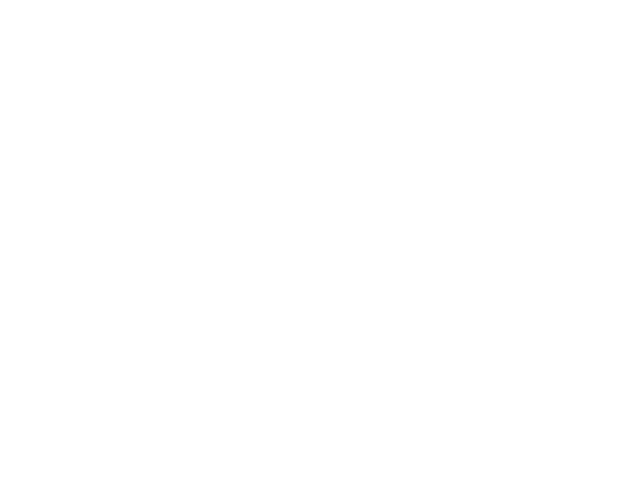
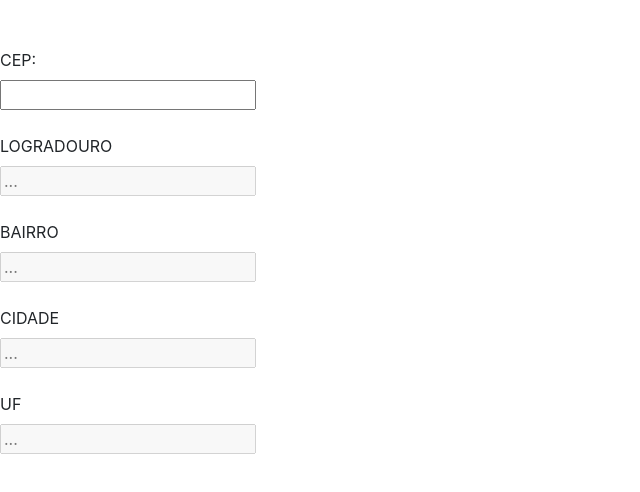
Before and after one commit to beatrizcastroe/Projeto-Integrador-Generation, an Angular app in the folder demo-front/ecous/: page /perfil in a window 1280 px wide. Before the commit this address led to /. Shown: the top 492 px of the page, without its empty margins (0-640 px from the left). Built offline with nearby package versions, Linux system fonts and the light colour scheme.

Commit message:
[Adição: Consumo da API do ViaCep] - [12/10/2021]

```diff
--- a/demo-front/ecous/src/app/app-routing.module.ts
+++ b/demo-front/ecous/src/app/app-routing.module.ts
@@ -16,6 +16,7 @@ import { QuemSomosComponent } from './quem-somos/quem-somos.component';
 import { RegisterComponent } from './register/register.component';
 import { DetalheProdutoComponent } from './detalhe-produto/detalhe-produto.component';
 import { LoginBackendComponent } from './login-backend/login-backend.component';
+import { PerfilComponent } from './perfil/perfil.component';
 
 
 const routes: Routes = [
@@ -37,7 +38,8 @@ const routes: Routes = [
   {path: 'contato',component:ContatoComponent},
   {path: 'produtos', component: ListagemProdutoComponent},
   {path: 'produto/:id', component: DetalheProdutoComponent},
-  {path: 'login-backend', component: LoginBackendComponent}
+  {path: 'login-backend', component: LoginBackendComponent},
+  {path: 'perfil', component: PerfilComponent}
 
 ];
 
--- a/demo-front/ecous/src/app/app.module.ts
+++ b/demo-front/ecous/src/app/app.module.ts
@@ -21,6 +21,7 @@ import { ContatoComponent } from './contato/contato.component';
 import { ListagemProdutoComponent } from './listagem-produto/listagem-produto.component';
 import { DetalheProdutoComponent } from './detalhe-produto/detalhe-produto.component';
 import { LoginBackendComponent } from './login-backend/login-backend.component';
+import { PerfilComponent } from './perfil/perfil.component';
 
 
 
@@ -42,7 +43,8 @@ import { LoginBackendComponent } from './login-backend/login-backend.component';
     ContatoComponent,
     ListagemProdutoComponent,
     DetalheProdutoComponent,
-    LoginBackendComponent
+    LoginBackendComponent,
+    PerfilComponent
   ],
   imports: [
     BrowserModule,
--- a/demo-front/ecous/src/app/menu/menu.component.html
+++ b/demo-front/ecous/src/app/menu/menu.component.html
@@ -29,7 +29,7 @@
             data-target="#loginModal">
             <i class="fa fa-user-o" aria-hidden="true"></i></a></li>
         <li class="list-inline-item mr-3"><a class="text-dark text-hover-primary position-relative" href="wishlist.html">
-            <i class="fa fa-heart-o" aria-hidden="true"></i>
+            <i class="fa fa-heart-o" aria-hidden="true" ></i>
             <div class="navbar-icon-badge">3</div>
           </a></li>
         <li class="list-inline-item position-relative mr-3"><a class="text-dark text-hover-primary" href="#"
@@ -70,7 +70,7 @@
               </div>
             </div>
           </li>
-          <li class="nav-item"><a class="nav-link " id="homeDropdown" href="#" data-toggle="dropdown" aria-haspopup="true"
+          <li class="nav-item"><a class="nav-link " id="homeDropdown" routerLink='/perfil' data-toggle="dropdown" aria-haspopup="true"
               aria-expanded="false">parceiros</a>
           </li>
           <li class="nav-item"><a class="nav-link " id="homeDropdown" routerLink='/contato' data-toggle="dropdown" aria-haspopup="true"
--- /dev/null
+++ b/demo-front/ecous/src/app/perfil/perfil.component.html
@@ -0,0 +1,26 @@
+<form #f="ngForm">
+    <div class="Form-group" >
+
+      <br><br>
+      <label for="cep">CEP:</label><br>
+      <input type="text" class="Form-control" id="cep" name="cep" ngModel  #cep="ngModel" (blur)="consultaCep(cep.value , f)">
+
+      <br><br>
+      <label for="logradouro">LOGRADOURO</label><br>
+      <input type="text" class="Form-control" id="logradouro" name="logradouro" ngModel #logradouro="ngModel" placeholder="..." disabled>
+
+      <br><br>
+      <label for="bairro">BAIRRO</label><br>
+      <input type="text" class="Form-control" id="bairro" name="bairro" ngModel #bairro="ngModel" placeholder="..." disabled>
+
+      <br><br>
+      <label for="localidade">CIDADE</label><br>
+      <input type="text" class="Form-control" id="localidade" name="localidade" ngModel #cidade="ngModel" placeholder="..." disabled>
+
+      <br><br>
+      <label for="uf">UF</label><br>
+      <input type="text" class="Form-control" id="uf" name="uf" ngModel #uf="ngModel" placeholder="..." disabled>
+
+    </div>
+
+    </form>
--- /dev/null
+++ b/demo-front/ecous/src/app/perfil/perfil.component.ts
@@ -0,0 +1,34 @@
+import { Component, OnInit } from '@angular/core';
+import { CepService } from '../service/cep.service';
+
+@Component({
+  selector: 'app-perfil',
+  templateUrl: './perfil.component.html',
+  styleUrls: ['./perfil.component.css']
+})
+export class PerfilComponent implements OnInit {
+  title = 'CepAngular';
+
+  constructor(
+    private cepService: CepService
+  ) { }
+
+  ngOnInit() {
+    window.scroll(0, 0)
+  }
+
+  consultaCep(valor:string, form){
+    this.cepService.buscar(valor).subscribe((dados) => this.populaForm(dados, form));
+  }
+
+  populaForm(dados, form){
+    form.setValue({
+      cep: dados.cep,
+      logradouro: dados.logradouro,
+      bairro: dados.bairro,
+      localidade: dados.localidade,
+      uf: dados.uf
+    })
+  }
+
+}
--- /dev/null
+++ b/demo-front/ecous/src/app/service/cep.service.ts
@@ -0,0 +1,16 @@
+import { HttpClient } from '@angular/common/http';
+import { Injectable } from '@angular/core';
+
+@Injectable({
+  providedIn: 'root'
+})
+export class CepService {
+
+  constructor(
+    private httpClient: HttpClient
+  ) { }
+
+  buscar(cep:String){
+    return this.httpClient.get(`https://viacep.com.br/ws/${cep}/json/`)
+  }
+}
--- a/demo-front/ecous/tsconfig.json
+++ b/demo-front/ecous/tsconfig.json
@@ -8,6 +8,7 @@
     "strict": true,
     "strictPropertyInitialization": false,
     "noImplicitReturns": true,
+    "noImplicitAny": false,
     "noFallthroughCasesInSwitch": true,
     "sourceMap": true,
     "declaration": false,
```
Also changed, not shown: demo-front/ecous/src/app/perfil/perfil.component.css (added).
